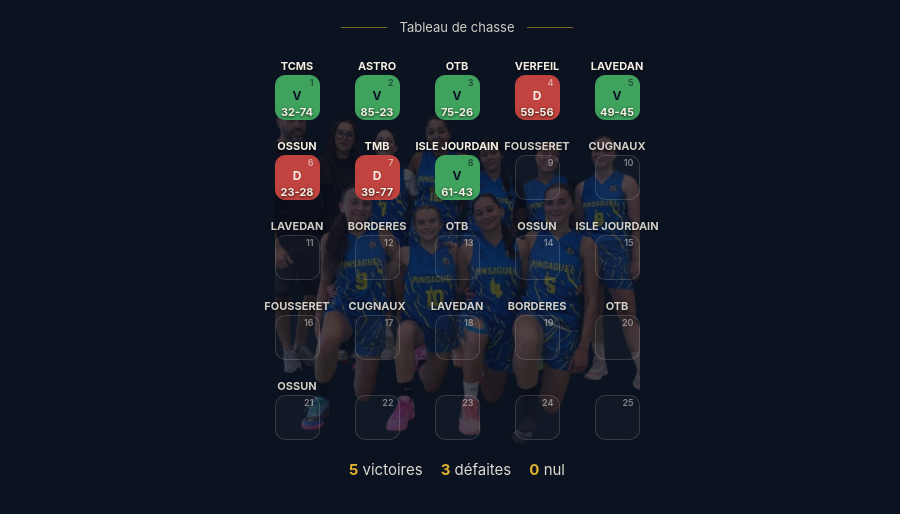
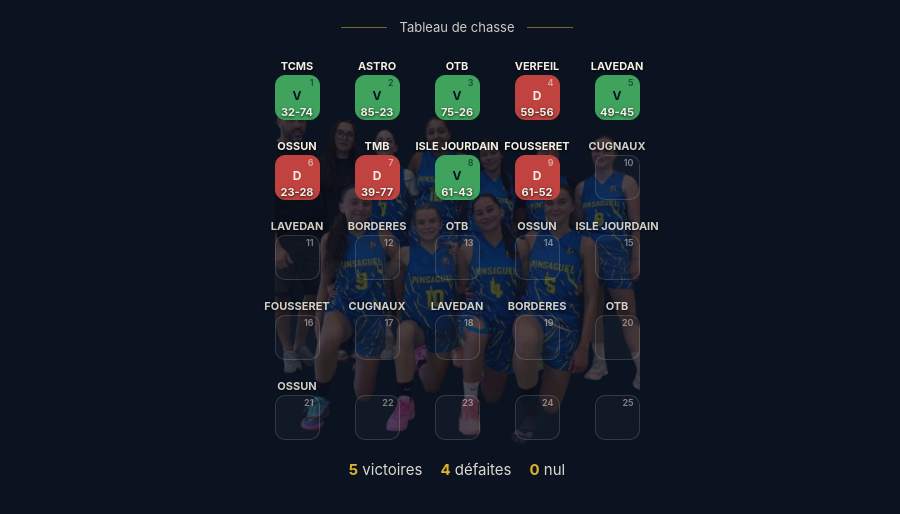
Before and after one commit to gregoryFebvre/pbc, a plain HTML site: page index.html in a window 1280 px wide. Shown: the part 138-652 px from the top of the page, without its empty margins (183-1083 px from the left). Drawn offline with Linux system fonts and the light colour scheme.

Commit message:
MC2 and Refactor sync-preview workflow (#6)
* Add GitHub Actions workflow for syncing preview repo

* Update title for specific elements in index.html

Set title for elements with index less than 7 to 'Brassage'.

* Refactor match type assignment in index.html

* Update AMICAUX set to include index 0

Premier enregistrement = 0, le deuxième = 1, etc...

* Refactor sync-preview workflow for efficiency

* Refactor sync-preview workflow for better clarity

* Clean up index.html by removing comments

Removed commented-out styles and HTML elements for clarity.

* Add title if match exist

* Matchs du championnat

* MC-1

* MC-2

* MC-2

---------

Co-authored-by: Gregory FEBVRE <gregory.febvre@gls-france.com>

```diff
--- a/index.html
+++ b/index.html
@@ -377,7 +377,7 @@
     2,
     2,
     1,
-    null,
+    2,
     null,
     null,
     null,
@@ -404,7 +404,7 @@
     "23-28",
     "39-77",
     "61-43",
-    "",
+    "61-52",
     "",
     "",
     "",
```
